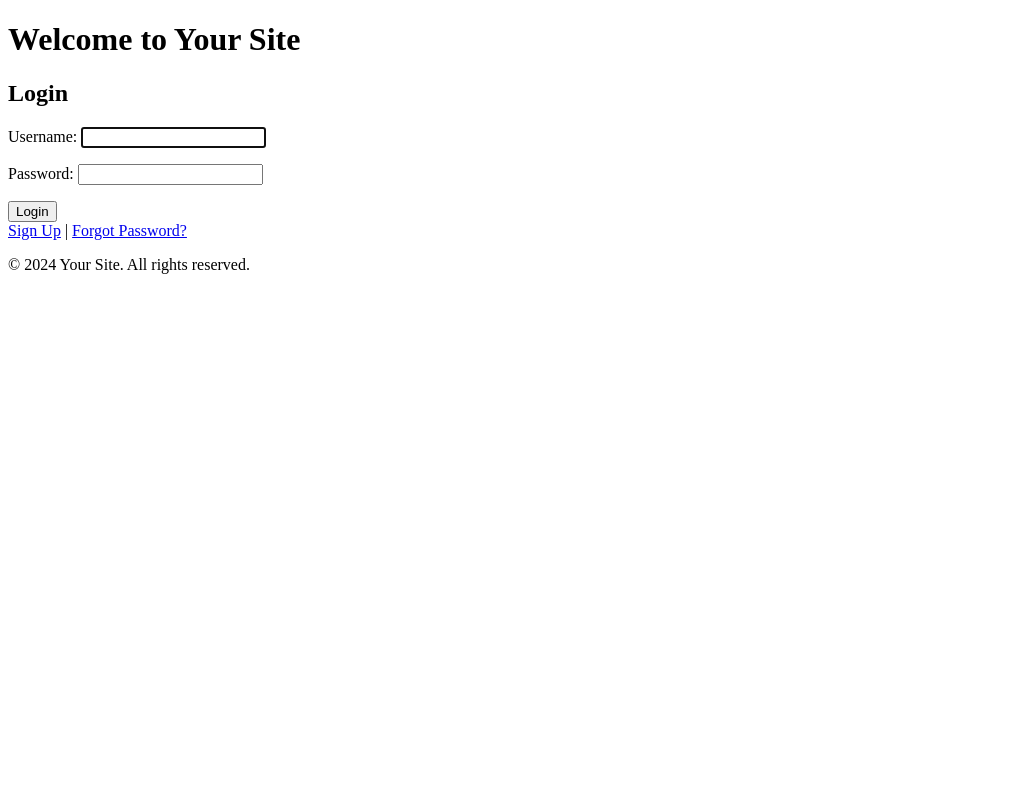
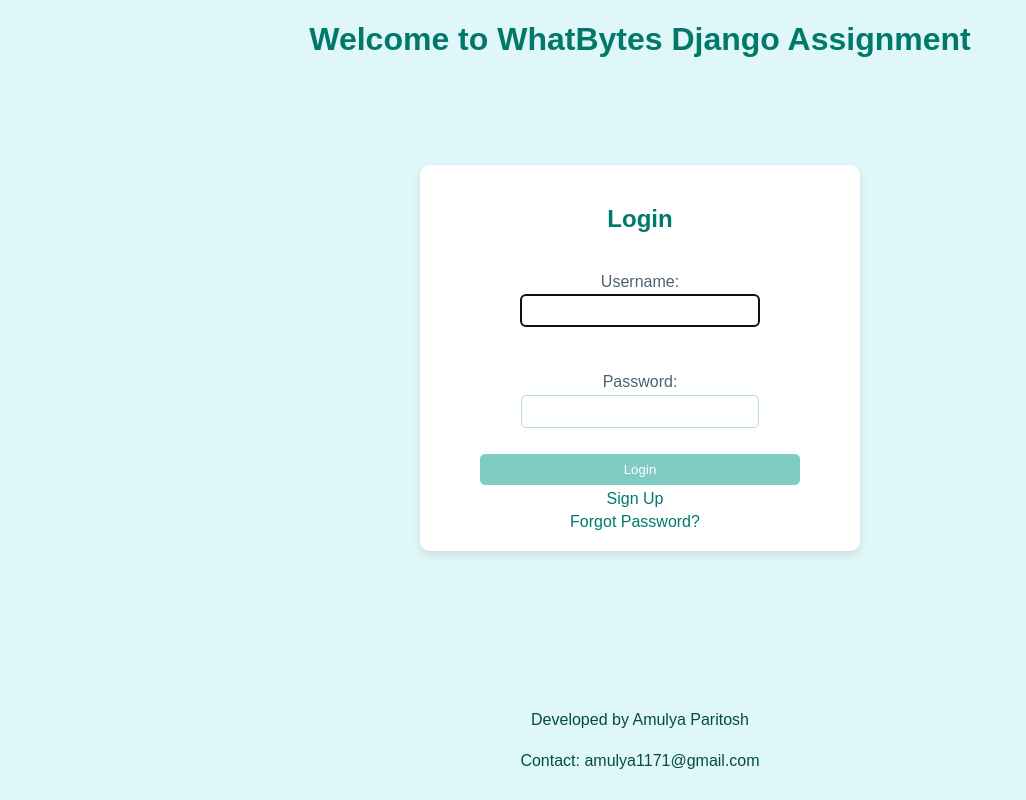
Before and after one commit to AmulyaParitosh/UserProfile, a Django app: page /login/ in a window 1280 px wide. Shown: the whole page, without its empty margins (0-1026 px from the left). Run offline with Django 5.2, Linux system fonts and the light colour scheme.

Commit message:
CHORE:did some styling

```diff
--- a/UserProfile/settings.py
+++ b/UserProfile/settings.py
@@ -118,7 +118,8 @@
 # Static files (CSS, JavaScript, Images)
 # https://docs.djangoproject.com/en/5.1/howto/static-files/
 
-STATIC_URL = 'static/'
+STATIC_URL = "/static/"
+STATICFILES_DIRS = [BASE_DIR / "static"]
 
 # Default primary key field type
 # https://docs.djangoproject.com/en/5.1/ref/settings/#default-auto-field
--- /dev/null
+++ b/user/static/css/style.css
@@ -0,0 +1,97 @@
+/* style.css */
+
+body {
+    background-color: #e0f7fa; /* Pastel blue background */
+    font-family: Arial, sans-serif;
+    color: #4b636e; /* Dark grayish-blue for text */
+    display: flex;
+    flex-direction: column;
+    justify-content: space-between;
+    min-height: 100vh;
+    margin: 0;
+    padding: 0;
+}
+
+
+header {
+    text-align: center;
+    margin-bottom: 20px;
+    color: #00796b; /* Pastel green header color */
+}
+
+footer {
+    text-align: center;
+    color: #004d40; /* Darker green for footer text */
+    margin-top: auto;
+    padding: 10px 0;
+}
+
+
+main {
+    background-color: #ffffff;
+    padding: 20px;
+    border-radius: 10px;
+    box-shadow: 0px 4px 8px rgba(0, 0, 0, 0.1);
+    max-width: 400px;
+    width: 100%;
+    margin: auto;
+    display: flex;
+    flex-direction: column;
+    align-items: center;
+}
+
+h1, h2 {
+    color: #00796b;
+    text-align: center;
+}
+
+form {
+    display: flex;
+    flex-direction: column;
+    gap: 10px;
+    align-items: center;
+    width: 100%;
+}
+
+input, button {
+    padding: 8px;
+    border: 1px solid #b2dfdb;
+    border-radius: 5px;
+    width: 80%;
+}
+
+button {
+    background-color: #80cbc4; /* Pastel green button background */
+    color: #ffffff;
+    cursor: pointer;
+    transition: background-color 0.3s;
+    border: none;
+}
+
+button:hover {
+    background-color: #4db6ac; /* Darker pastel green on hover */
+}
+
+a {
+    color: #00796b;
+    text-align: center;
+    display: inline-block;
+    margin-right: 10px;
+    margin-top: 5px;
+    text-decoration: none;
+}
+
+a:hover {
+    text-decoration: underline;
+}
+
+p {
+    text-align: center;
+    line-height: 1.6;
+}
+
+@media (max-width: 500px) {
+    main {
+        width: 90%;
+    }
+}
--- a/user/templates/base.html
+++ b/user/templates/base.html
@@ -1,20 +1,23 @@
+{% load static %}
 <!DOCTYPE html>
 <html lang="en">
 <head>
     <meta charset="UTF-8">
     <meta name="viewport" content="width=device-width, initial-scale=1.0">
-    <title>Your Site</title>
+    <link rel="stylesheet" type="text/css" href="{% static 'css/style.css' %}">
+    <title>User Profile</title>
 </head>
 <body>
     <header>
-        <h1>Welcome to Your Site</h1>
+        <h1>Welcome to WhatBytes Django Assignment</h1>
     </header>
     <main>
         {% block content %}
         {% endblock %}
     </main>
     <footer>
-        <p>&copy; 2024 Your Site. All rights reserved.</p>
+        <p>Developed by Amulya Paritosh</p>
+        <p>Contact: amulya1171@gmail.com</p>
     </footer>
 </body>
 </html>
--- a/user/templates/dashboard.html
+++ b/user/templates/dashboard.html
@@ -2,5 +2,5 @@
 {% block content %}
   <h2>Dashboard</h2>
   <p>Hi, {{ username }}!</p>
-  <a href="{% url 'profile' %}">Profile</a> | <a href="{% url 'change_password' %}">Change Password</a> | <a href="{% url 'logout' %}">Logout</a>
+  <a href="{% url 'profile' %}">Profile</a><a href="{% url 'change_password' %}">Change Password</a><a href="{% url 'logout' %}">Logout</a>
 {% endblock %}
--- a/user/templates/login.html
+++ b/user/templates/login.html
@@ -5,5 +5,5 @@
     {{ form.as_p }}
     <button type="submit">Login</button>
   </form>
-  <a href="{% url 'signup' %}">Sign Up</a> | <a href="{% url 'forgot_password' %}">Forgot Password?</a>
+  <a href="{% url 'signup' %}">Sign Up</a><a href="{% url 'forgot_password' %}">Forgot Password?</a>
 {% endblock %}
--- a/user/templates/profile.html
+++ b/user/templates/profile.html
@@ -5,5 +5,5 @@
   <p>Email: {{ email }}</p>
   <p>Date Joined: {{ date_joined }}</p>
   <p>Last Updated: {{ last_updated }}</p>
-  <a href="{% url 'dashboard' %}">Back to Dashboard</a> | <a href="{% url 'logout' %}">Logout</a>
+  <a href="{% url 'dashboard' %}">Back to Dashboard</a><a href="{% url 'logout' %}">Logout</a>
 {% endblock %}
```
